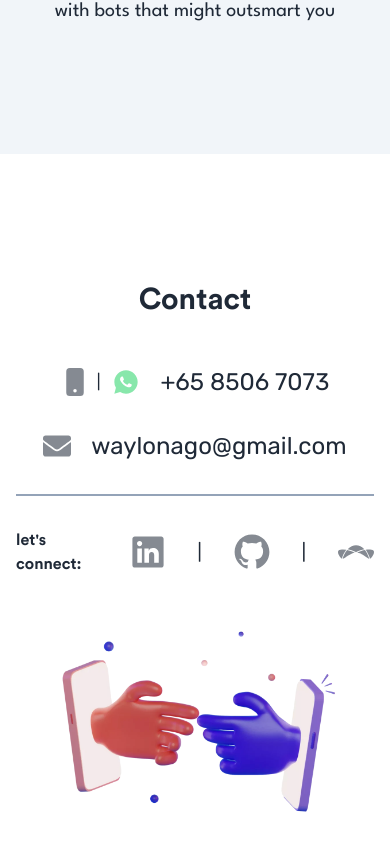
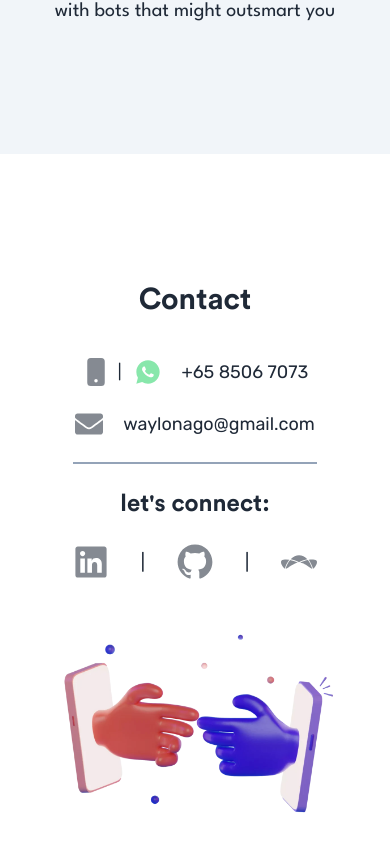
Before and after one commit to waynnbz/wz-profile, a Next.js app: page / in a window 390 px wide. Shown: the part 5264-6116 px from the top of the page. Built offline with nearby package versions, Linux system fonts and the light colour scheme.

Commit message:
contact font size fix

```diff
--- a/components/Contact.tsx
+++ b/components/Contact.tsx
@@ -21,10 +21,10 @@ type Props = {
 };
 
 function Contact({ darker }: Props) {
-  const { register, handleSubmit } = useForm<Inputs>();
-  const onSubmit: SubmitHandler<Inputs> = formData => {
-    window.location.href = `mailto:waylonago@gmail.com?subject=${formData.subject}&body=Hi, my name is ${formData.name}. ${formData.message} (${formData.email})`;
-  };
+  // const { register, handleSubmit } = useForm<Inputs>();
+  // const onSubmit: SubmitHandler<Inputs> = formData => {
+  //   window.location.href = `mailto:waylonago@gmail.com?subject=${formData.subject}&body=Hi, my name is ${formData.name}. ${formData.message} (${formData.email})`;
+  // };
 
   return (
     <div
@@ -35,7 +35,7 @@ function Contact({ darker }: Props) {
     xl:px-64 md:px-32 sm:px-16 px-8 ${darker && 'darker'}
     `}
     >
-      <div className="flex flex-col gap-8 justify-center items-center lg:items-start">
+      <div className="flex flex-col gap-6 md:gap-8 justify-center items-center lg:items-start">
         <div className="text-3xl md:text-4xl xl:text-6xl font-bold mb-4 font-CircularStd">
           Contact
         </div>
@@ -45,7 +45,7 @@ function Contact({ darker }: Props) {
             {' | '}
             <WhatsappIcon className="text-[#25D366] ml-1 bg-white rounded-md h-7 w-7 animate-pulse" />
           </div>
-          <p className="text-2xl">+65 8506 7073</p>
+          <p className="text-lg md:text-2xl">+65 8506 7073</p>
         </div>
 
         <div
@@ -55,12 +55,12 @@ function Contact({ darker }: Props) {
           className="flex justify-center items-center space-x-5 cursor-pointer hover:text-[#F7AB0A] hover:dark:text-[#3b82f680]"
         >
           <EnvelopeIcon className="h-7 w-7 animate-pulse" />
-          <p className="text-2xl">waylonago@gmail.com</p>
+          <p className="text-lg md:text-2xl">waylonago@gmail.com</p>
         </div>
 
         <div className="w-full h-0.5 bg-slate-400"></div>
 
-        <div className="flex gap-12 text-1xl md:text-2xl xl:text-4xl font-bold font-CircularStd">
+        <div className="flex flex-col text-center whitespace-nowrap md:text-left md:flex-row gap-6 md:gap-12 text-2xl xl:text-4xl font-bold font-CircularStd">
           let{"'"}s connect:
           <div className="flex gap-8 items-center text-lg font-normal font-sans">
             <LinkedInIcon
@@ -135,97 +135,6 @@ function Contact({ darker }: Props) {
         />
       </div>
     </div>
-
-    // <div
-    //   id="contact"
-    //   className="flex flex-col text-center h-screen  max-w-7xl px-10 justify-evenly mx-auto items-center "
-    // >
-    //   <h3 className="uppercase tracking-[20px] text-gray-500 text-2xl">
-    //     Contact
-    //   </h3>
-
-    //   <div className="flex flex-col space-y-10">
-    //     <h4 className="text-4xl font-semibold text-center leading-tight">
-    //       I have got just what you need.
-    //       <br />
-    //       <span className="decoration-[#F7AB0A]/50 dark:decoration-[#3b82f680]/50 underline">
-    //         Lets Talk
-    //       </span>
-    //     </h4>
-
-    //     <div className="space-y-10">
-    //       <div className="flex items-center space-x-5 justify-center">
-    //         <div className="flex gap-2 items-center">
-    //           <PhoneIcon className="hover:text-[#F7AB0A] hover:dark:text-[#3b82f680] h-7 w-7 animate-pulse cursor-pointer" />
-    //           {' | '}
-    //           <WhatsappIcon className="text-[#25D366] ml-1 bg-white rounded-md h-7 w-7 animate-pulse cursor-pointer" />
-    //         </div>
-    //         <p className="text-2xl">+65 8506 7073</p>
-    //       </div>
-
-    //       <div className="flex items-center space-x-5 justify-center">
-    //         <EnvelopeIcon className="hover:text-[#F7AB0A] hover:dark:text-[#3b82f680] h-7 w-7 animate-pulse cursor-pointer" />
-    //         <p className="text-2xl">waylonago@gmail.com</p>
-    //       </div>
-
-    //       {/* <form
-    //         onSubmit={handleSubmit(onSubmit)}
-    //         className="flex flex-col space-y-2 w-fit mx-auto"
-    //       >
-    //         <div className="flex space-x-2">
-    //           <input
-    //             {...register('name')}
-    //             plaName="contactInput"
-    //           type="text"
-    //         />
-
-    //         <textarea
-    //           {...register('message')}
-    //           placeholder="Message"
-    //           className="contactInput"
-    //         />
-    //         <button
-    //           type="submit"
-    //           className="bg-[#F7AB0A]/50 dark:bg-[#3b82f680]/50  hover:bg-[#F7AB0A]/80 dark:hover:bg-[#3b82f680]/80 py-5 px-10 rounded-md font-bold text-lg"
-    //         >
-    //           Submit
-    //         </button>
-    //       </form> */}
-    //     </div>
-    //   </div>
-    // </div>ssName="contactInput"
-    //             type="text"
-    //           />
-    //           <input
-    //             {...register('email')}
-    //             placeholder="Email"
-    //             className="contactInput"
-    //             type="email"
-    //           />
-    //         </div>
-
-    //         <input
-    //           {...register('subject')}
-    //           placeholder="Subject"
-    //           className="contactInput"
-    //           type="text"
-    //         />
-
-    //         <textarea
-    //           {...register('message')}
-    //           placeholder="Message"
-    //           className="contactInput"
-    //         />
-    //         <button
-    //           type="submit"
-    //           className="bg-[#F7AB0A]/50 dark:bg-[#3b82f680]/50  hover:bg-[#F7AB0A]/80 dark:hover:bg-[#3b82f680]/80 py-5 px-10 rounded-md font-bold text-lg"
-    //         >
-    //           Submit
-    //         </button>
-    //       </form> */}
-    //     </div>
-    //   </div>
-    // </div>
   );
 }
 
```
